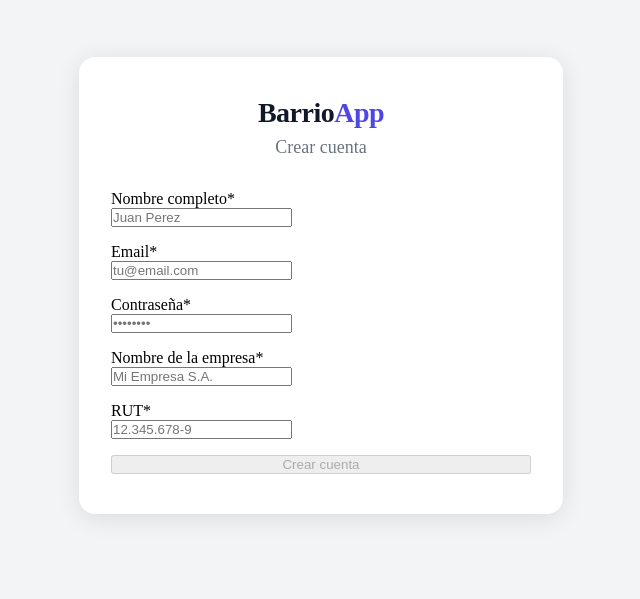
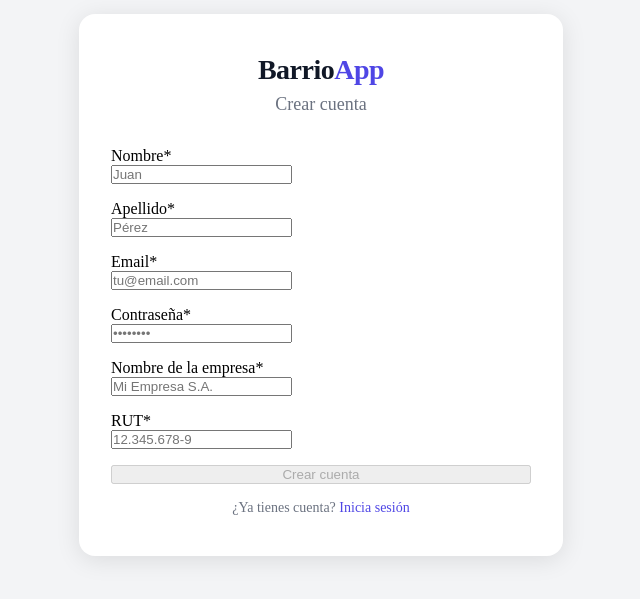
Before and after one commit to b3lmar0809/front-barrio, a React (Vite) app: page /registro in a window 1280 px wide. Shown: the part 115-714 px from the top of the page, without its empty margins (319-959 px from the left). Built offline with nearby package versions, Linux system fonts and the light colour scheme; no server answers.

Commit message:
add: component

```diff
--- a/src/components/organisms/RegisterForm/RegisterForm.module.css
+++ b/src/components/organisms/RegisterForm/RegisterForm.module.css
@@ -1,6 +1,6 @@
 /**
  * RegisterForm class
- * @Version: 1.0.0 - 06 may. 2026
+ * @Version: 1.1.0 - 10 may. 2026
  * @Author: Matias Belmar - mati.belmar0625@gmail.com
  * @Since: 1.0.0 - 06 may. 2026
  */
@@ -15,3 +15,20 @@
     color: #ef4444;
     margin: 0;
 }
+
+.loginText {
+    font-size: 0.875rem;
+    color: #6b7280;
+    text-align: center;
+    margin: 0;
+}
+
+.loginLink {
+    color: #4f46e5;
+    font-weight: 500;
+    text-decoration: none;
+}
+
+.loginLink:hover {
+    text-decoration: underline;
+}
--- a/src/components/organisms/RegisterForm/RegisterForm.tsx
+++ b/src/components/organisms/RegisterForm/RegisterForm.tsx
@@ -1,14 +1,24 @@
 /**
  * RegisterForm class
- * @Version: 1.0.0 - 06 may. 2026
+ * @Version: 1.1.0 - 10 may. 2026
  * @Author: Matias Belmar - mati.belmar0625@gmail.com
  * @Since: 1.0.0 - 06 may. 2026
  */
 import React, { useState } from 'react'
+import { Link } from 'react-router-dom'
 import FormField from '../../molecules/FormField/FormField'
 import Button from '../../atoms/Button/Button'
 import type { RegisterRequest } from '../../../api/AuthApi'
 import styles from './RegisterForm.module.css'
+
+const formatRut = (value: string): string => {
+    const clean = value.replace(/[^0-9kK]/g, '').toUpperCase()
+    if (clean.length <= 1) return clean
+    const verifier = clean.slice(-1)
+    const body = clean.slice(0, -1)
+    const formatted = body.replace(/\B(?=(\d{3})+(?!\d))/g, '.')
+    return `${formatted}-${verifier}`
+}
 
 interface RegisterFormProps {
     onSubmit: (data: RegisterRequest) => void
@@ -22,6 +32,7 @@ const RegisterForm: React.FC<RegisterFormProps> = ({
     error,
 }) => {
     const [name, setName] = useState('')
+    const [lastName, setLastName] = useState('')
     const [email, setEmail] = useState('')
     const [password, setPassword] = useState('')
     const [companyName, setCompanyName] = useState('')
@@ -29,19 +40,27 @@ const RegisterForm: React.FC<RegisterFormProps> = ({
 
     const handleSubmit = (e: React.FormEvent) => {
         e.preventDefault()
-        onSubmit({ name, email, password, companyName, rut })
+        onSubmit({ name, lastName, email, password, companyName, rut })
     }
 
-    const isDisabled = !name || !email || !password || !companyName || !rut
+    const isDisabled = !name || !lastName || !email || !password || !companyName || !rut
 
     return (
         <form className={styles.form} onSubmit={handleSubmit}>
             <FormField
-                label="Nombre completo"
+                label="Nombre"
                 name="name"
-                placeholder="Juan Perez"
+                placeholder="Juan"
                 value={name}
                 onChange={(e) => setName(e.target.value)}
+                required
+            />
+            <FormField
+                label="Apellido"
+                name="lastName"
+                placeholder="Pérez"
+                value={lastName}
+                onChange={(e) => setLastName(e.target.value)}
                 required
             />
             <FormField
@@ -75,7 +94,7 @@ const RegisterForm: React.FC<RegisterFormProps> = ({
                 name="rut"
                 placeholder="12.345.678-9"
                 value={rut}
-                onChange={(e) => setRut(e.target.value)}
+                onChange={(e) => setRut(formatRut(e.target.value))}
                 required
             />
             {error && <p className={styles.error}>{error}</p>}
@@ -85,6 +104,10 @@ const RegisterForm: React.FC<RegisterFormProps> = ({
                 isLoading={isLoading}
                 disabled={isDisabled}
             />
+            <p className={styles.loginText}>
+                ¿Ya tienes cuenta?{' '}
+                <Link to="/login" className={styles.loginLink}>Inicia sesión</Link>
+            </p>
         </form>
     )
 }
--- a/src/pages/RegisterPage/RegisterPage.tsx
+++ b/src/pages/RegisterPage/RegisterPage.tsx
@@ -28,8 +28,10 @@ const RegisterPage: React.FC = () => {
             const user = await registerUser(data)
             dispatch(setUser(user))
             navigate('/dashboard')
-        } catch {
-            setError('No se pudo crear la cuenta. Intenta nuevamente.')
+        } catch (err: unknown) {
+            const axiosErr = err as { response?: { data?: { message?: string } } }
+            const msg = axiosErr?.response?.data?.message
+            setError(msg ?? 'No se pudo crear la cuenta. Intenta nuevamente.')
         } finally {
             setIsLoading(false)
         }
--- a/vite.config.ts
+++ b/vite.config.ts
@@ -5,6 +5,7 @@ import react from '@vitejs/plugin-react'
 export default defineConfig({
   plugins: [react()],
   server: {
+    allowedHosts: true,
     proxy: {
       '/api': {
         target: 'http://localhost:8080',
```
